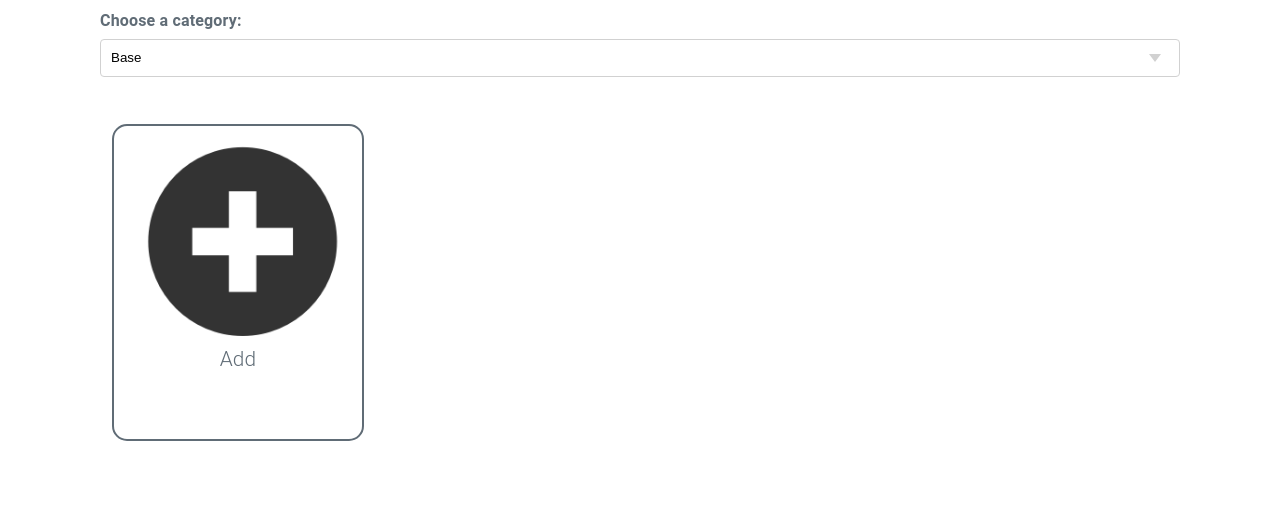
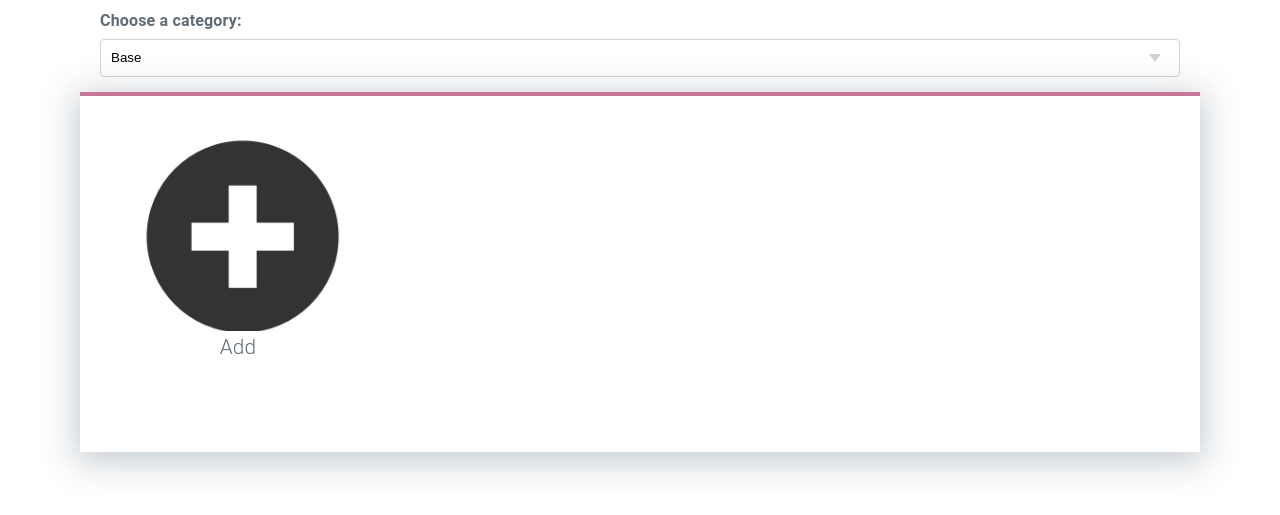
Before and after one commit to ideeockus/gifty-service, a Flask app: template templates/admin/panel.html in a window 1280 px wide. Shown: the top 515 px of the page. Run offline with Flask 2, Linux system fonts and the light colour scheme; the template is opened without the code that fills it, so the values that code supplies are empty.

Commit message:
Refresh admin panel design

```diff
--- a/static/styles/admin_panel_styles.css
+++ b/static/styles/admin_panel_styles.css
@@ -1,4 +1,9 @@
 /* Mobile based style */
+#goods_cards_div {
+    border-top: #c5779a 4px solid;
+    /*border-radius: 15px;*/
+}
+
 #signin_form_div {
     margin-top: 5%;
     width: 40%;
@@ -7,31 +12,31 @@
 #goods_cards_div {
     display: grid;
     padding: 2em;
-    /*grid-template-columns: 1fr 1fr 1fr 1fr;*/
     grid-template-columns: repeat(2, 1fr);
     grid-auto-rows: 1fr;
     grid-column-gap: 1em;
     grid-row-gap: 1em;
+
+     box-shadow: 0 6px 32px 5px rgba(34, 60, 80, 0.25);
 }
 
 .goods_item_card {
-    /*width: 20%;*/
-    border: #606c76 2px solid;
-    border-radius: 15px;
+    border-radius: 8px;
     padding: 2%;
     user-select: none;
     cursor: pointer;
     max-height: 40vh;
-    /*display: inline-block;*/
 }
 
-/*.goods_item_card + .goods_item_card {*/
-/*    margin-left: 20px;*/
-/*}*/
+.goods_item_card:hover {
+    /*width: 20%;*/
+    border: #ce1484 3px solid;
+    box-shadow: 0 5px 10px 2px rgba(34, 60, 80, 0.2);
+}
 
-.goods_item_card button {
-    /*float: right;*/
-    /*background-color: aqua;*/
+.goods_item_card:active {
+    /*width: 20%;*/
+    border: #f671cd 1px solid;
 }
 
 .goods_item_card img {
@@ -49,6 +54,8 @@
 
 .goods_item_card p {
     text-align: center;
+    /*margin: 1rem 0 0 0;*/
+    margin: 0;
 }
 
 .goods_item_card p.name_p{
@@ -57,16 +64,6 @@
 
 .goods_item_card p.description_p {
     font-size: 0.8em;
-}
-
-.goods_item_card:hover {
-    /*width: 20%;*/
-    border: #610c86 3px solid;
-}
-
-.goods_item_card:active {
-    /*width: 20%;*/
-    border: #719cf6 1px solid;
 }
 
 .popup_goods_item_edit {
```
